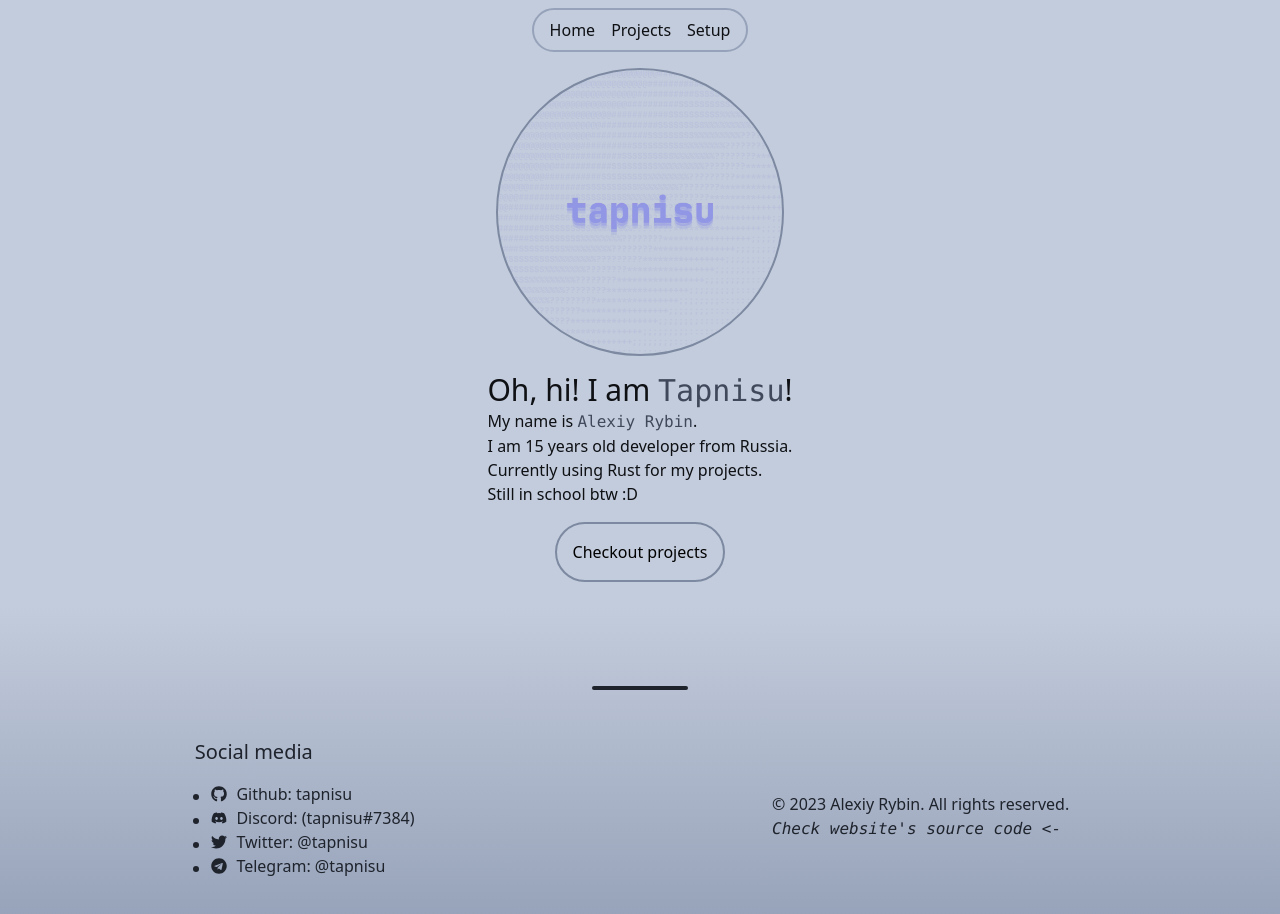
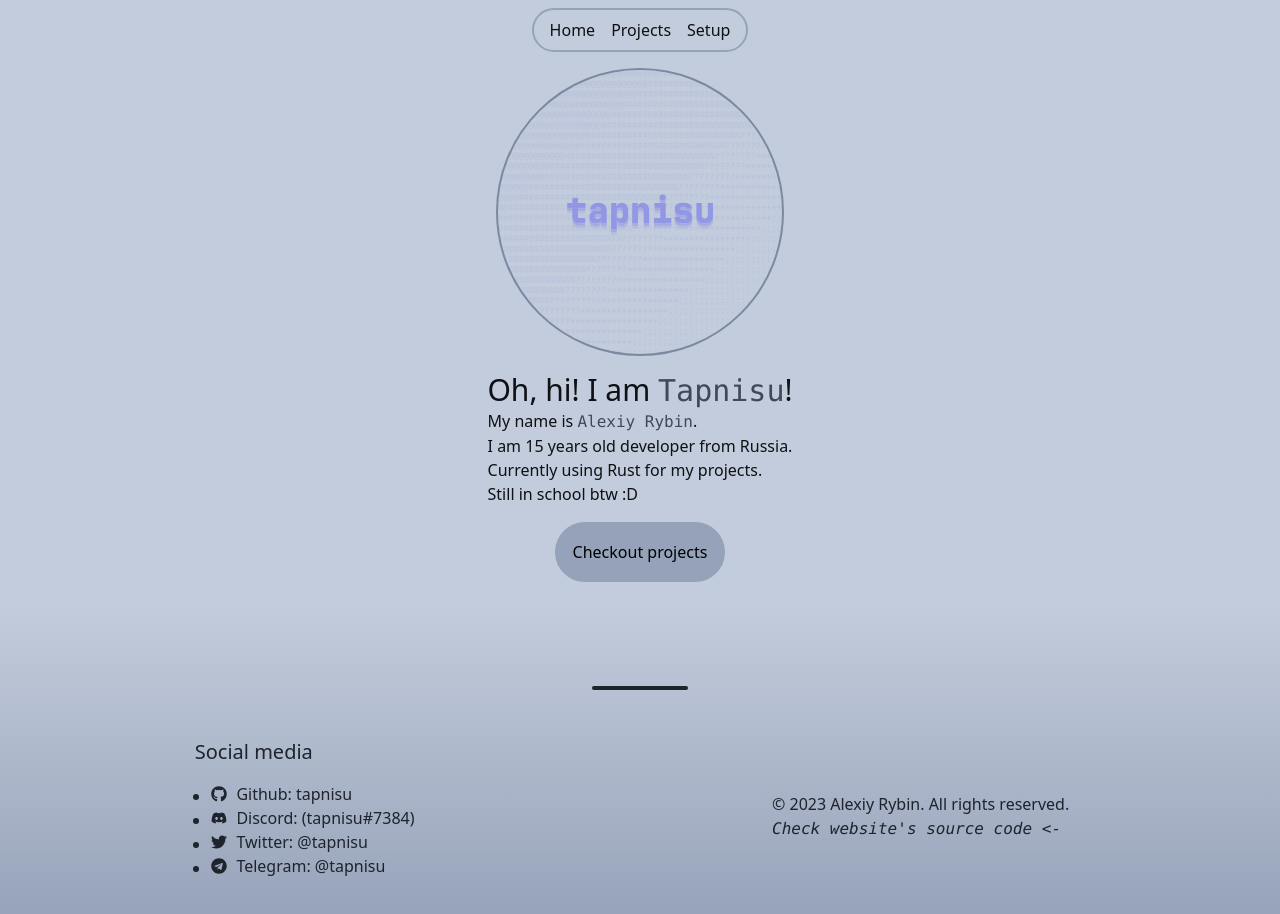
Before and after one commit to tapnisu/tapni.su, a Next.js app: page / in a window 1280 px wide. Shown: the top 914 px of the page. Built offline with nearby package versions, Linux system fonts and the light colour scheme.

Commit message:
Add shadows to buttons

```diff
--- a/components/Button.tsx
+++ b/components/Button.tsx
@@ -4,7 +4,7 @@ export interface ButtonProps {
 
 const Button = (props: ButtonProps) => (
 	<button
-		className="text-black bg-main-100 dark:bg-main-900 dark:text-main-100 hover:bg-main-100 dark:hover:bg-main-800 m-4 p-4 rounded-full border-main-300 dark:border-main-800 hover:border-main-200 dark:hover:border-main-700 transition-colors border-2"
+		className="text-black bg-main-200 dark:bg-main-800 dark:text-main-100 m-4 p-4 rounded-full border-main-200 dark:border-main-800 hover:border-main-300 dark:hover:border-main-700 hover:shadow-lg shadow-main-300 dark:shadow-main-700 transition-colors border-2"
 		type="button"
 	>
 		{props.children}
--- a/components/Footer.tsx
+++ b/components/Footer.tsx
@@ -50,7 +50,7 @@ const Footer = () => (
 				<br />
 				<Link
 					href="https://github.com/tapnisu/website"
-					className="font-mono italic hover:text-main-600 hover:dark:text-main-400 transition-colors"
+					className="font-mono italic hover:text-main-500 hover:dark:text-main-300 transition-colors"
 				>
 					Check website{"'"}s source code {"<-"}
 				</Link>
```
